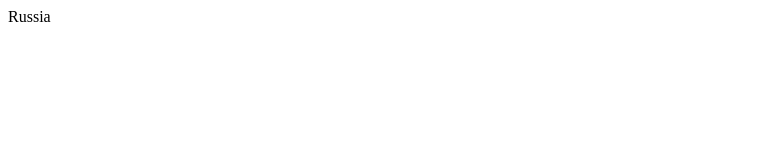
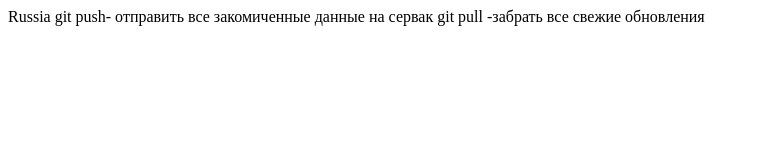
Before and after one commit to danilakorotun/git-lesson, a plain HTML site: page index.html in a window 1280 px wide. Shown: the whole page, without its empty margins (0-760 px from the left). Drawn offline with Linux system fonts and the light colour scheme.

Commit message:
added push-pull instraction to html

```diff
--- a/index.html
+++ b/index.html
@@ -5,5 +5,7 @@
 </head>
 <body>
 Russia
+git push- отправить все закомиченные данные на сервак
+git pull -забрать все свежие обновления
 </body>
 </html>
```
